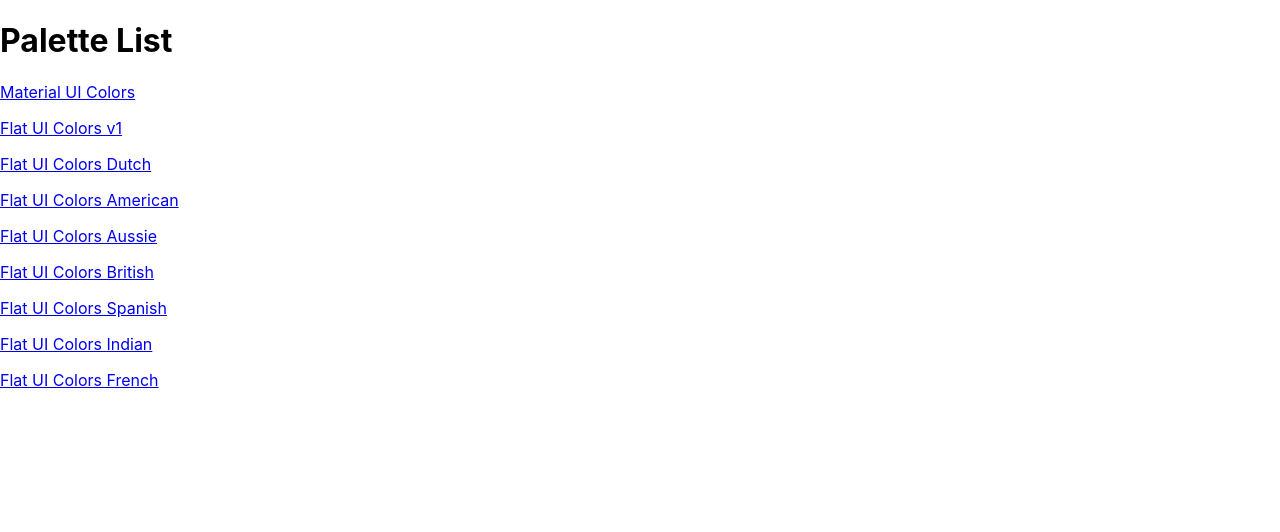
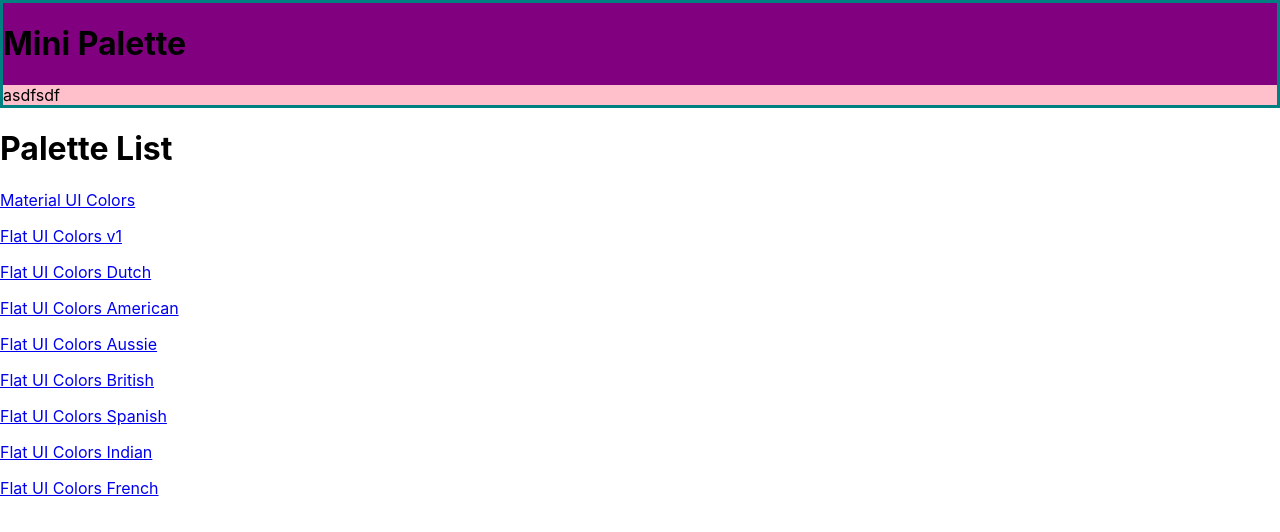
Before and after one commit to Cashley112/react-colors, a React (Create React App) app: page / in a window 1280 px wide. Shown: the top 532 px of the page. Built offline with nearby package versions, Linux system fonts and the light colour scheme.

Commit message:
install withStylesand added MiniPalette

```diff
--- a/package.json
+++ b/package.json
@@ -5,6 +5,7 @@
   "dependencies": {
     "@material-ui/core": "^4.12.1",
     "@material-ui/icons": "^4.11.2",
+    "@material-ui/styles": "^4.11.4",
     "@testing-library/jest-dom": "^5.14.1",
     "@testing-library/react": "^11.2.7",
     "@testing-library/user-event": "^12.8.3",
--- /dev/null
+++ b/src/MiniPalette.js
@@ -0,0 +1,24 @@
+import React from 'react';
+import { withStyles } from '@material-ui/styles';
+
+const styles = {
+    main: {
+        backgroundColor: 'purple',
+        border: '3px solid teal'
+    },
+    secondary: {
+        backgroundColor: 'pink'
+    }
+}
+
+function MiniPalette(props) {
+    const { classes } = props;
+    return (
+        <div className={classes.main}>
+            <h1>Mini Palette</h1>
+            <section className={classes.secondary}>asdfsdf</section>
+        </div>
+    )
+}
+
+export default withStyles(styles)(MiniPalette);
--- a/src/PaletteList.js
+++ b/src/PaletteList.js
@@ -1,11 +1,13 @@
 import React, { Component } from 'react';
 import { Link } from 'react-router-dom';
+import MiniPalette from './MiniPalette';
 
 class PaletteList extends Component {
     render() {
         const { palettes } = this.props;
         return(
             <div>
+                <MiniPalette />
                 <h1>Palette List</h1>
                 {palettes.map(palette => (
                     <p>
```
